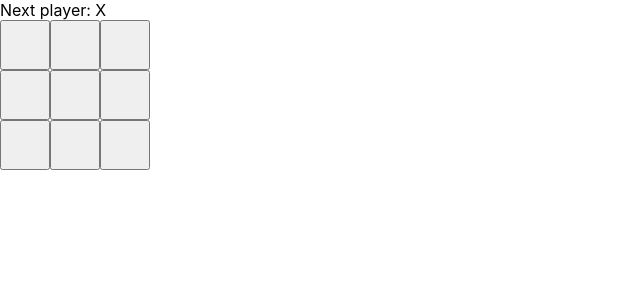
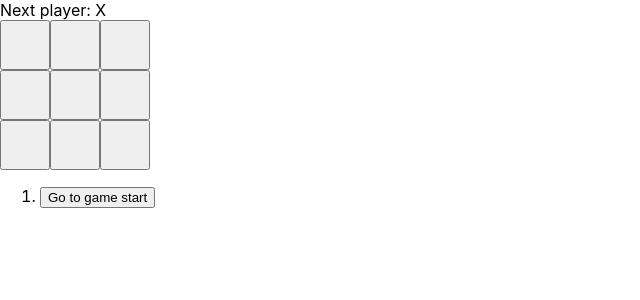
Before and after one commit to destiny1017/my-react-app, a React (Create React App) app: page / in a window 1280 px wide. Shown: the top 300 px of the page, without its empty margins (0-640 px from the left). Built offline with nearby package versions, Linux system fonts and the light colour scheme.

Commit message:
틱택토 게임: 시간 여행 추가

```diff
--- a/src/TicTacToe.js
+++ b/src/TicTacToe.js
@@ -1,4 +1,4 @@
-import {useEffect, useState} from 'react';
+import {useState} from 'react';
 
 function Square({value, onSquareClick}) {
 
@@ -8,10 +8,7 @@ function Square({value, onSquareClick}) {
     );
 }
 
-export default function Board() {
-
-    const [xIsNext, setXIsNext] = useState(true);
-    const [squares, setSquares] = useState(Array(9).fill(null));
+function Board({ xIsNext, squares, onPlay }) {
 
     const winner = calculateWinner(squares);
     let status;
@@ -31,8 +28,7 @@ export default function Board() {
         } else {
             nextSquares[i] = "O";
         }
-        setSquares(nextSquares);
-        setXIsNext(!xIsNext);
+        onPlay(nextSquares);
     }
 
     return (
@@ -57,6 +53,51 @@ export default function Board() {
     );
 }
 
+export default function Game() {
+
+    const [history, setHistory] = useState([Array(9).fill(null)]);
+    const [currentMove, setCurrentMove] = useState(0);
+    const currentSquares = history[history.length - 1];
+    let xIsNext = currentMove % 2 === 0;
+
+    function handlePlay(nextSquares) {
+        setHistory([...history, nextSquares]);
+        setCurrentMove(history.length);
+    }
+
+    function jumpTo(nextMove) {
+        const moveHistory = history.slice(0, nextMove+1);
+        setHistory(moveHistory)
+        setCurrentMove(nextMove);
+        xIsNext = nextMove % 2 === 0;
+    }
+
+    const moves = history.map((squares, move) => {
+        let description;
+        if(move > 0) {
+            description = "Go to move #" + move;
+        } else {
+            description = "Go to game start";
+        }
+        return(
+            <li key={move}>
+                <button onClick={() => jumpTo(move)}>{description}</button>
+            </li>
+        );
+    });
+
+    return (
+        <div className="game">
+            <div className="game-board">
+                <Board xIsNext={xIsNext} squares={currentSquares} onPlay={handlePlay} />
+            </div>
+            <div className="game-info">
+                <ol>{moves}</ol>
+            </div>
+        </div>
+    )
+}
+
 function calculateWinner(squares) {
     const lines = [
         [0, 1, 2],
```
